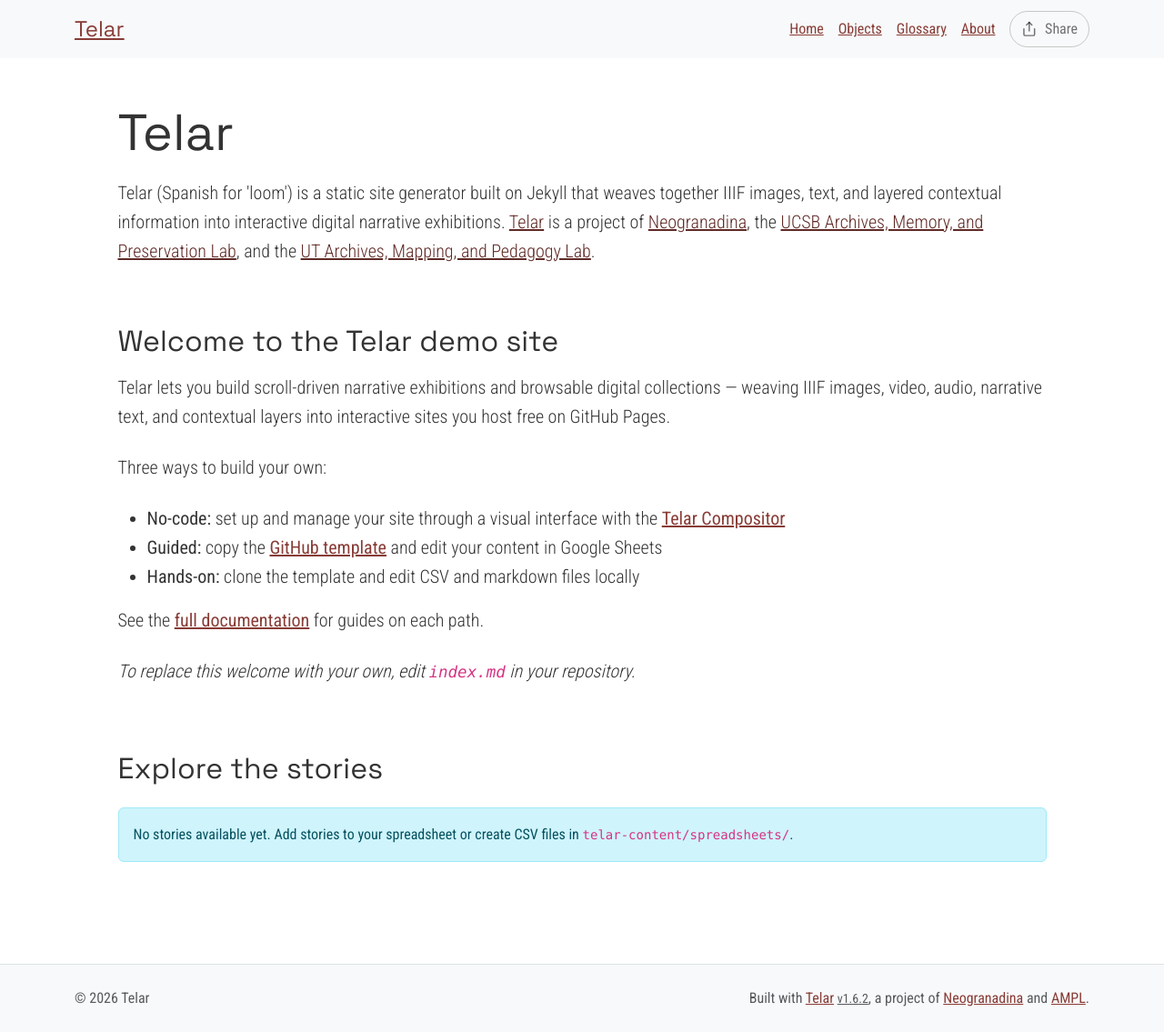
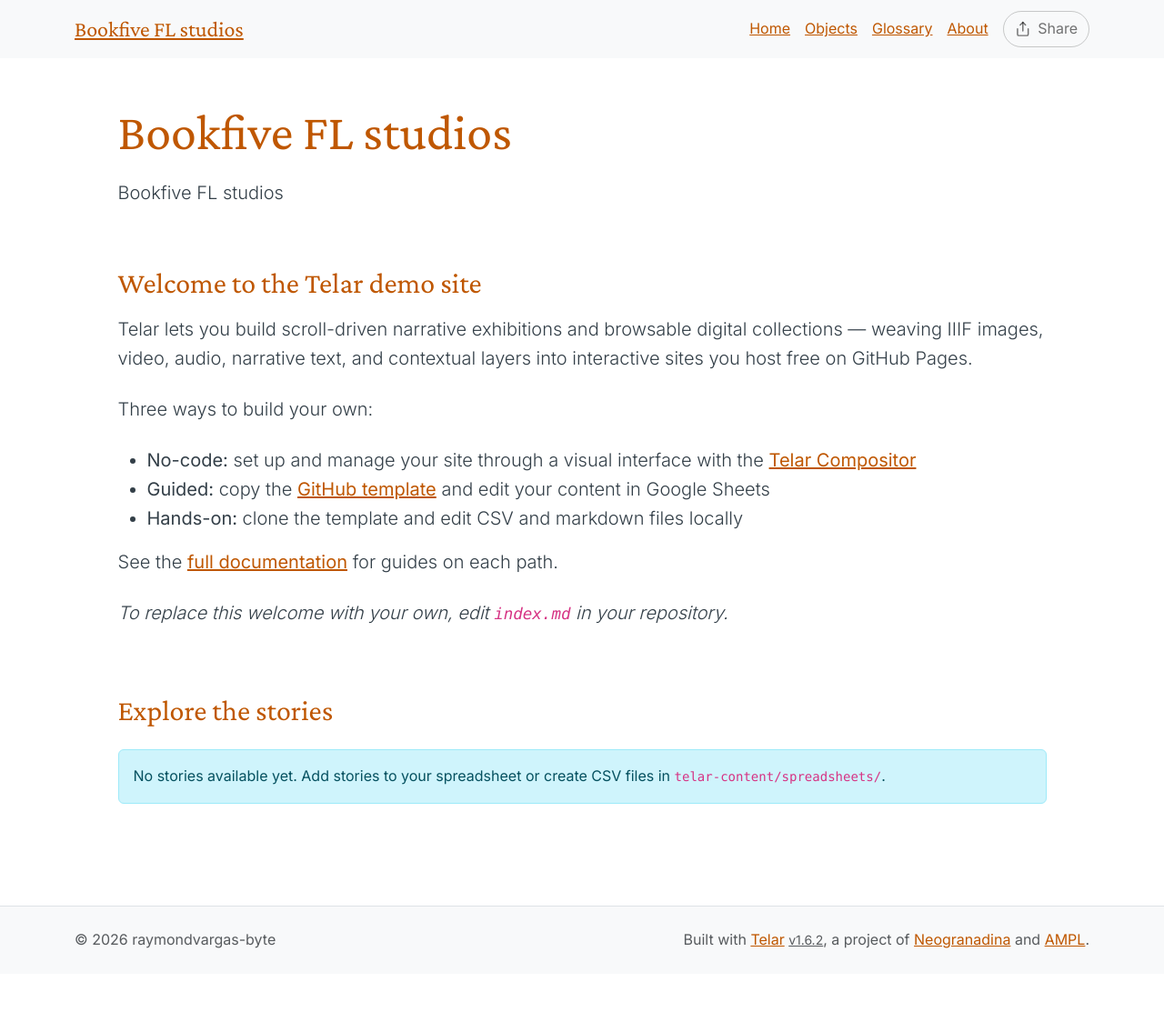
Before and after one commit to raymondvargas-byte/bookfive_flstudios, a Jekyll site: the page built from index.md, in a window 1280 px wide. Shown: the whole page at 91% size. Built offline with Jekyll 4.4.1, drawn with Linux system fonts in a browser that asks for light colours; after the commit the page ends 1071 px from its top, so only the background shows below that.

Commit message:
Set up site configuration and starter content

```diff
--- a/_config.yml
+++ b/_config.yml
@@ -2,13 +2,13 @@
 # https://telar.org
 
 # Site Settings
-title: "Telar"
-description: "Telar (Spanish for 'loom') is a static site generator built on Jekyll that weaves together IIIF images, text, and layered contextual information into interactive digital narrative exhibitions. <a href='https://github.com/UCSB-AMPLab/telar'>Telar</a> is a project of <a href='https://neogranadina.org'>Neogranadina</a>, the <a href='https://ampl.clair.ucsb.edu/'>UCSB Archives, Memory, and Preservation Lab</a>, and the <a href='https://liberalarts.utexas.edu/history/'>UT Archives, Mapping, and Pedagogy Lab</a>."
-url: "https://ampl.clair.ucsb.edu"
-baseurl: "/telar"
-author: ""
+title: "Bookfive FL studios"
+description: "Bookfive FL studios"
+url: "https://raymondvargas-byte.github.io"
+baseurl: "/bookfive_flstudios"
+author: "raymondvargas-byte"
 email: ""
-telar_theme: "trama" # Options: trama, paisajes, neogranadina, santa-barbara, austin, or custom
+telar_theme: "austin" # Options: trama, paisajes, neogranadina, santa-barbara, austin, or custom
 logo: ""
 telar_language: "en" # Options: "en" (English), "es" (Español)
 collection_mode: false # Set to true to show objects first with large thumbnails and stories below with small thumbnails (collection-first homepage)
@@ -18,7 +18,7 @@
   show_on_homepage: true # Set to false to hide stories section from homepage (stories still accessible via direct URL)
   show_story_steps: true # Set to false to hide "Step X" overlay in stories
   show_object_credits: true # Set to true to display object credits badge (bottom-left corner, dismissable)
-  include_demo_content: true # Fetch demo stories from content.telar.org. Switch this off to hide demo stories and their content.
+  include_demo_content: false # Fetch demo stories from content.telar.org. Switch this off to hide demo stories and their content.
 
 # Collection Interface Settings
 collection_interface:
@@ -45,7 +45,7 @@
 #    - If using GitHub Pages: GitHub Actions will automatically discover tab GIDs and fetch CSVs
 #    - If running locally: Run `python3 scripts/fetch_google_sheets.py` before building
 google_sheets:
-  enabled: true
+  enabled: false
   published_url: "https://docs.google.com/spreadsheets/d/e/2PACX-1vT9eeRoyQCr1j-1uDaWBm-rgZNXtn9A-mepL0I4dqDTx2-E_6gbVD-8x0DYDVhppiAzrFpd20_9cr3z/pubhtml"
 
 #
--- a/telar-content/spreadsheets/glossary.csv
+++ b/telar-content/spreadsheets/glossary.csv
@@ -2,6 +2,4 @@
 id_término,titulo,definición
 # Make it lower-case and avoid spaces.,# Please provide a title — this is required.,"Panel content: write text here, paste markdown, or the name of an .md file in /components/texts/glossary/ (the .md extension is required)"
 # Escríbelo en minúsculas y sin espacios.,# Incluye un título: este campo es obligatorio.,"Contenido del panel: escribe texto aquí, pega markdown, o indica un archivo archivo .md en /components/texts/glossary/ (la extensión .md es obligatoria)"
-telar,Telar,"Telar (Spanish for 'loom') is a minimal-computing framework that weaves together IIIF images, audio, video, and texts to create layered visual narratives for digital scholarship, public exhibitions, community storytelling, and classroom projects. Learn more at [Telar.org](https://telar.org)
-
-Telar es un marco de computación mínima que entreteje imágenes IIIF, audio, video y textos en narrativas visuales por capas para humanidades digitales, exposiciones públicas, narrativa comunitaria y proyectos en el salón de clase. Aprende más en [Telar.org](https://telar.org)"
+telar,Telar,"Telar (Spanish for 'loom') is a minimal-computing framework that weaves together IIIF images, audio, video, and texts to create layered visual narratives for digital scholarship, public exhibitions, community storytelling, and classroom projects. Learn more at [Telar.org](https://telar.org)"
--- a/telar-content/spreadsheets/plantilla_en_blanco.csv
+++ /dev/null
@@ -1,5 +0,0 @@
-paso,objeto,página,x,y,zoom,inicio_clip,fin_clip,bucle,texto_alt,pregunta,respuesta,boton_capa1,contenido_capa1,boton_capa2,contenido_capa2
-#,id_objeto de la pestaña objetos / objects,para objetos con múltiples páginas,Posición horizontal 0-1 (0.5 = centro),Posición vertical 0-1 (0.5 = centro),1.0 = imagen completa,"Tiempo de inicio para clips de video/audio, ej. ""1:30"" (m:ss) o ""90"" (segundos)",Tiempo de fin para clips de video/audio,sí para repetir el clip (loop),"Describe lo que se ve en esta vista ampliada para lectores de pantalla. Si se deja vacío, se usa la descripción de imagen del objeto.",Encabezado para este paso,Texto breve de 1-2 oraciones,"Texto opcional del botón (predeterminado: ""Saber más"")","Contenido del panel: escribe texto aquí, pega markdown, o indica ruta a archivo .md (ej. tu-historia/archivo.md)","Texto opcional del segundo botón (predeterminado: ""Profundizar más"")","Segundo panel: escribe texto aquí, pega markdown, o indica ruta a archivo .md"
-1,telar-placeholder,,,,,,,,,pregunta,respuesta,,,,
-2,telar-placeholder,,,,,,,,,pregunta,respuesta,,,,
-3,telar-placeholder,,,,,,,,,pregunta,respuesta,,,,
--- a/telar-content/spreadsheets/project.csv
+++ b/telar-content/spreadsheets/project.csv
@@ -3,4 +3,3 @@
 #,# Must match the tab name exactly. Use lowercase letters and hyphens (e.g. allegorical-woman),Story title,Optional subtitle,Optional attribution (supports markdown),"If ""yes"", then users will need the key you set in _config.yml to access this story."
 #,# Debe coincidir con el nombre de la pestaña exactamente. Usa letras minúsculas y guiones (p. ej. mujer-alegorica),Título de la historia,Subtítulo opcional,Atribución opcional (admite markdown),"Si ""sí"", los usuarios deberán utilizar la clave que fijes en _config.yml"
 1,blank_template,replace me with your title,,,FALSE
-2,plantilla_en_blanco,reemplázame con tu título,,,FALSE
```
Also changed, not shown: telar-content/texts/stories/plantilla_en_blanco/ejemplo-panel.md (deleted, +0 -9 lines).
